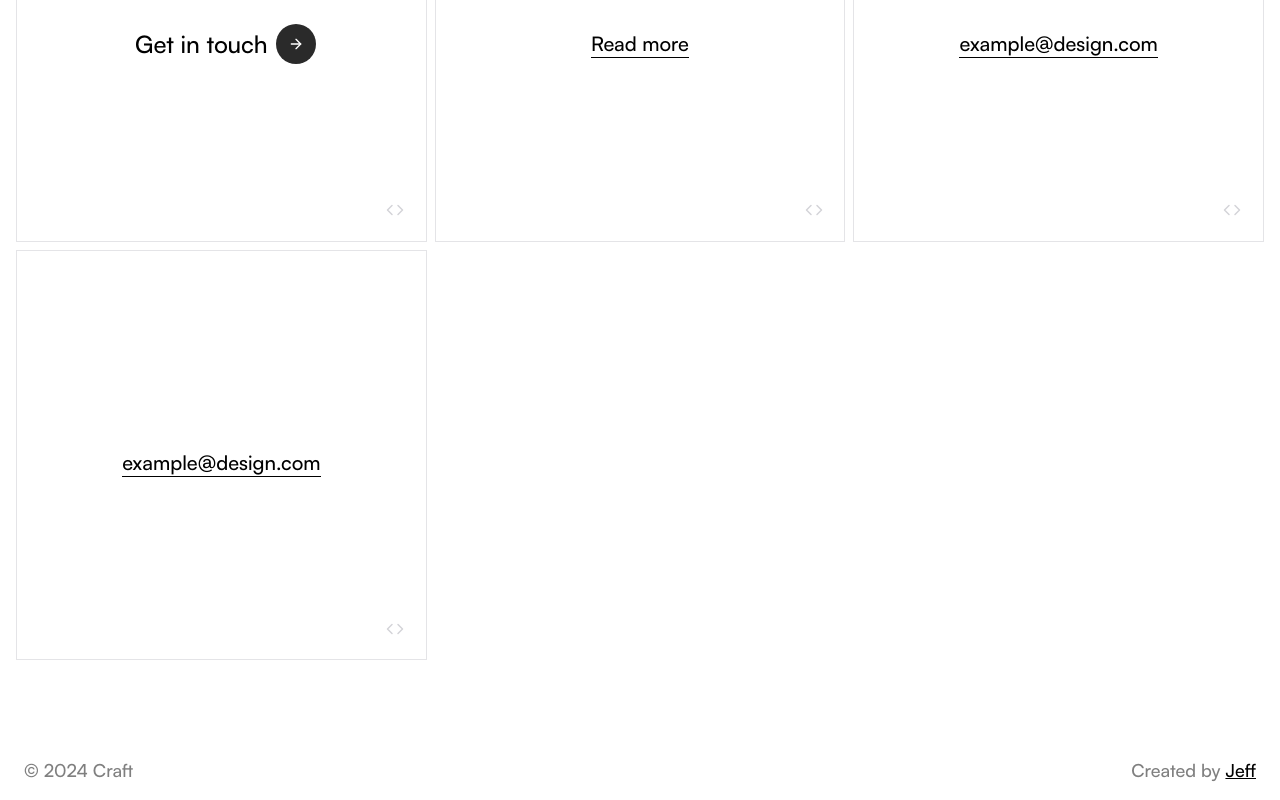
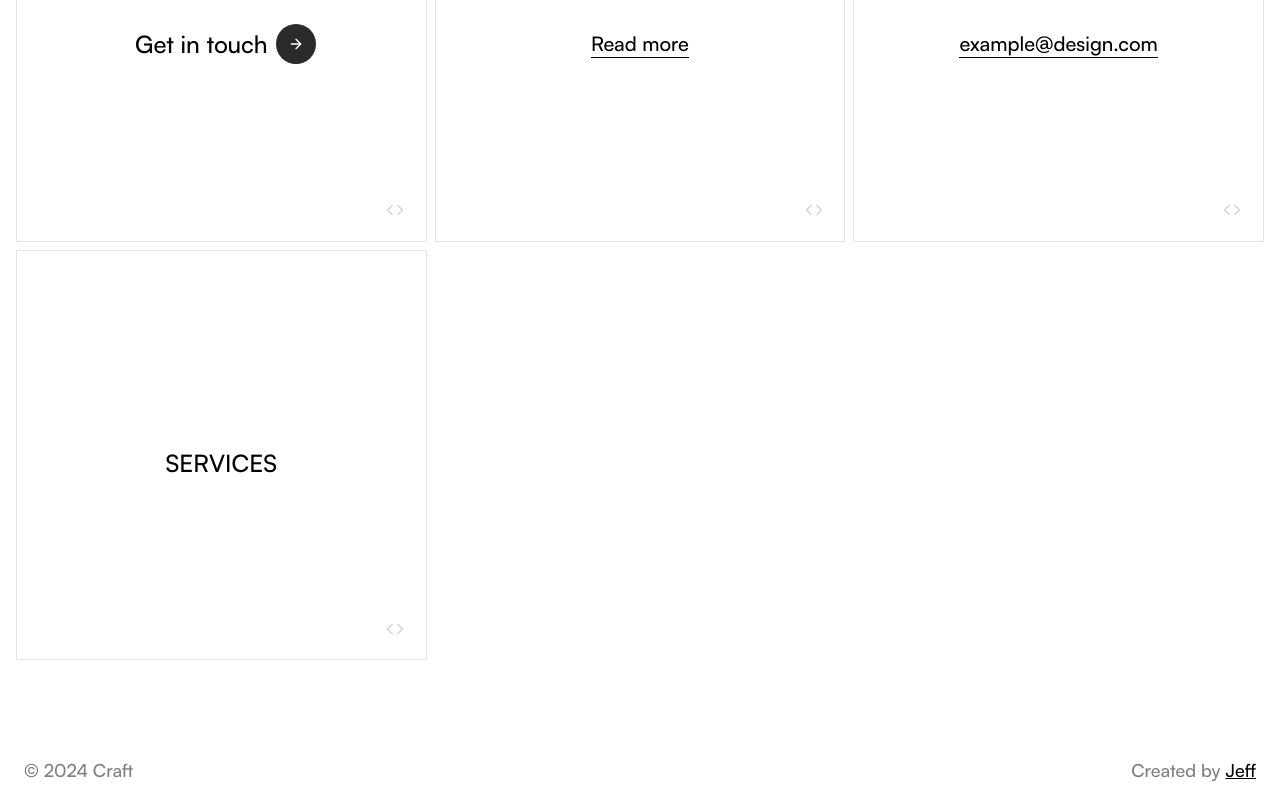
Before and after one commit to Jeff-Maina/craft, a Next.js app: page /elements/links in a window 1280 px wide. Shown: the part 481-1281 px from the top of the page. Built offline with nearby package versions, Linux system fonts and the light colour scheme.

Commit message:
Add link component 004

```diff
--- a/src/app/(pages)/elements/links/(examples)/link_003/link_003.tsx
+++ b/src/app/(pages)/elements/links/(examples)/link_003/link_003.tsx
@@ -12,8 +12,8 @@ const Link003: FC = () => {
     <ElementLayout codeBlock={codeblock}>
       <a href="#" className="group/link relative max-w-fit overflow-hidden">
         <span className="lg:text-xl">example@design.com</span>
-        <div className="absolute bottom-0 h-[1px] w-full bg-black -translate-x-[250%]  group-hover/link:translate-x-0 transition-all duration-700 ease-in-out"></div>
-        <div className="absolute bottom-0 h-[1px] w-full bg-black group-hover/link:translate-x-[250%]  transition-all duration-700 ease-in-out"></div>
+        <div className="absolute bottom-0 h-[1px] w-full bg-black -translate-x-[250%]  group-hover/link:translate-x-0 transition-all duration-1000 ease-in-out"></div>
+        <div className="absolute bottom-0 h-[1px] w-full bg-black group-hover/link:translate-x-[250%]  transition-all duration-1000 ease-in-out"></div>
       </a>
     </ElementLayout>
   );
--- a/src/app/(pages)/elements/links/(examples)/link_004/link_004.tsx
+++ b/src/app/(pages)/elements/links/(examples)/link_004/link_004.tsx
@@ -1,25 +1,76 @@
+"use client";
+
 import { ArrowRight } from "lucide-react";
 import ElementLayout from "../../../ElementLayout";
 import { codeblock } from "./codeblock";
-import { FC } from "react";
+import { FC, useState } from "react";
+import { motion } from "framer-motion";
 
-const ArrowSvg = () => (
-  <ArrowRight className="h-[14px] md:h-[16px] w-[14px] md:w-[16px] stroke-white" />
-);
+const MotionVariants = (index: number) => ({
+  initial: {
+    y: "0%",
+  },
+  hovered: {
+    y: "-100%",
+    transition: {
+      y: {
+        duration: 0.3,
+        delay: index * 0.05,
+      },
+    },
+  },
+  unhovered: {
+    y: "0%",
+    transition: {
+      y: {
+        duration: 0.3,
+        delay: index * 0.05,
+      },
+    },
+  },
+});
 
-const Link003: FC = () => {
+const Link004: FC = () => {
+  const [isLinkHovered, setIsLinkHovered] = useState(false);
+
+  const hoverLink: () => void = () => setIsLinkHovered(true);
+  const unhoverLink: () => void = () => setIsLinkHovered(false);
+  const wordArray = Array.from("services");
+
+  const WordElement = wordArray.map((char, index) => {
+    return (
+      <div className="">
+        <motion.p
+          variants={MotionVariants(index)}
+          initial="initial"
+          animate={isLinkHovered ? "hovered" : "unhovered"}
+          key={index}
+          className="text-lg xl:text-2xl !leading-none uppercase"
+        >
+          {char}
+        </motion.p>
+      </div>
+    );
+  });
+
   return (
     <ElementLayout codeBlock={codeblock}>
-      <a href="#" className="group/link relative max-w-fit overflow-hidden">
-        <span className="lg:text-xl">example@design.com</span>
-        <div className="absolute bottom-0 h-[1px] w-full bg-black -translate-x-[250%]  group-hover/link:translate-x-0 transition-all duration-700 ease-in-out"></div>
-        <div className="absolute bottom-0 h-[1px] w-full bg-black group-hover/link:translate-x-[250%]  transition-all duration-700 ease-in-out"></div>
+      <a
+        onMouseEnter={hoverLink}
+        onMouseLeave={unhoverLink}
+        href="#"
+        className="group/link relative max-w-fit overflow-hidden"
+      >
+        <div className="flex pointer-events-none">{WordElement}</div>
+        <div className="flex pointer-events-none absolute top-full">
+          {WordElement}
+        </div>
       </a>
     </ElementLayout>
   );
 };
 
-export default Link003;
+export default Link004;
 
-// feb 6 1:44
+// feb 8 22:21
 // feb 6 1:46
```
